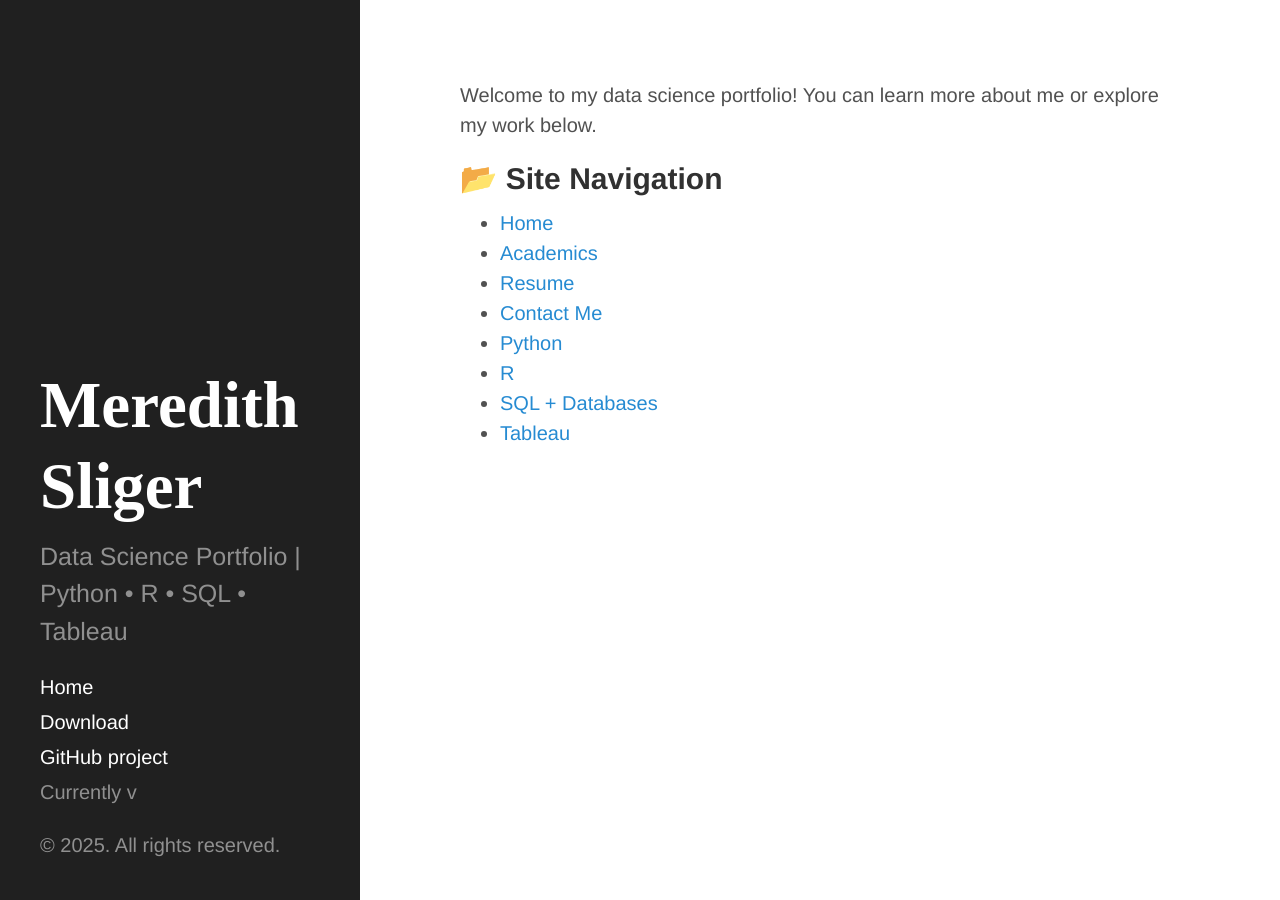
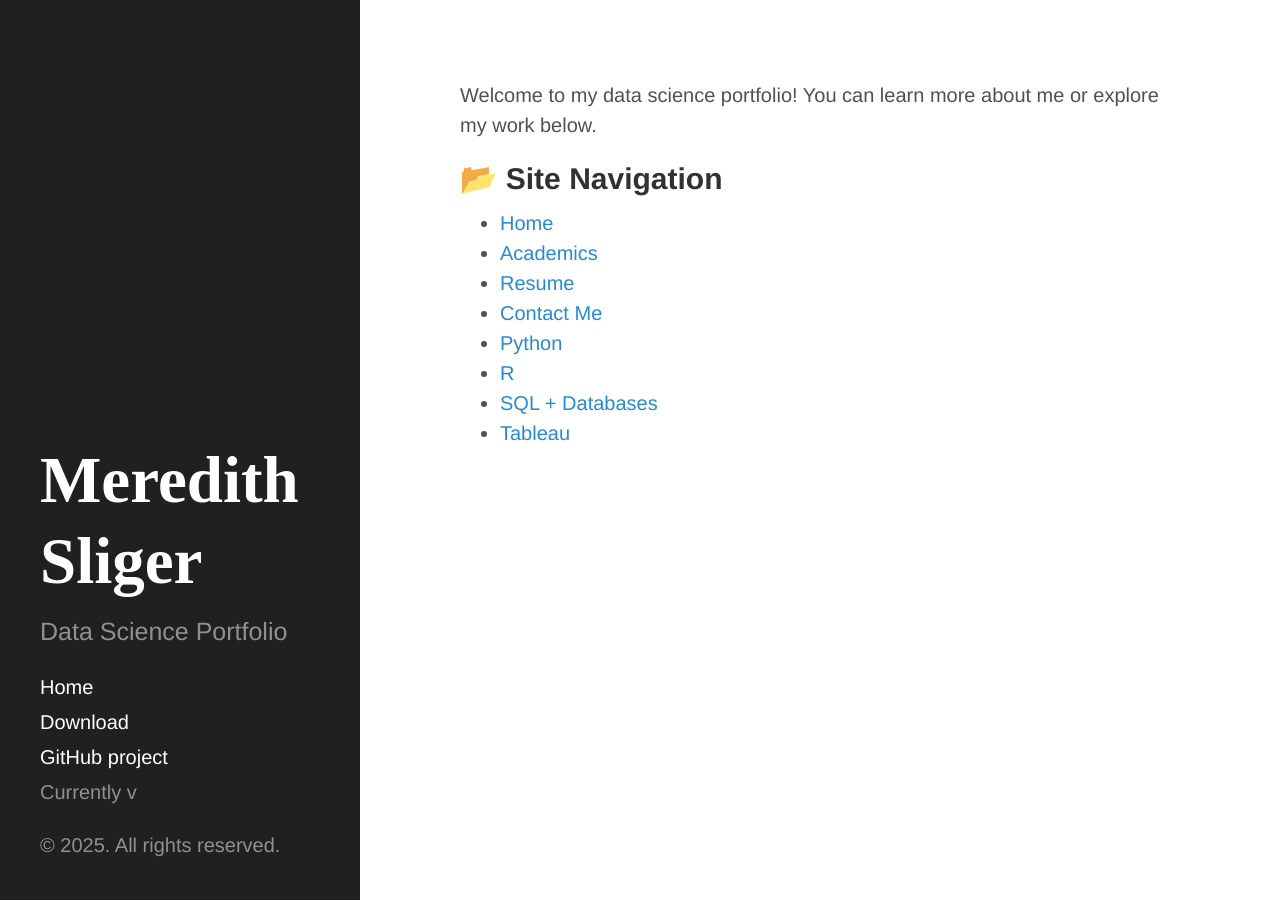
Before and after one commit to meredithsliger/meredithsliger.github.io, a Jekyll site: the page built from index.md, in a window 1280 px wide. Built offline with Jekyll 4.4.1, drawn with Linux system fonts in a browser that asks for light colours.

Commit message:
Update _config.yml

```diff
--- a/_config.yml
+++ b/_config.yml
@@ -1,6 +1,6 @@
 title: Meredith Sliger
 description: >
-  Data Science Portfolio | Python • R • SQL • Tableau
+  Data Science Portfolio
 
 markdown: kramdown
 permalink: pretty
```
